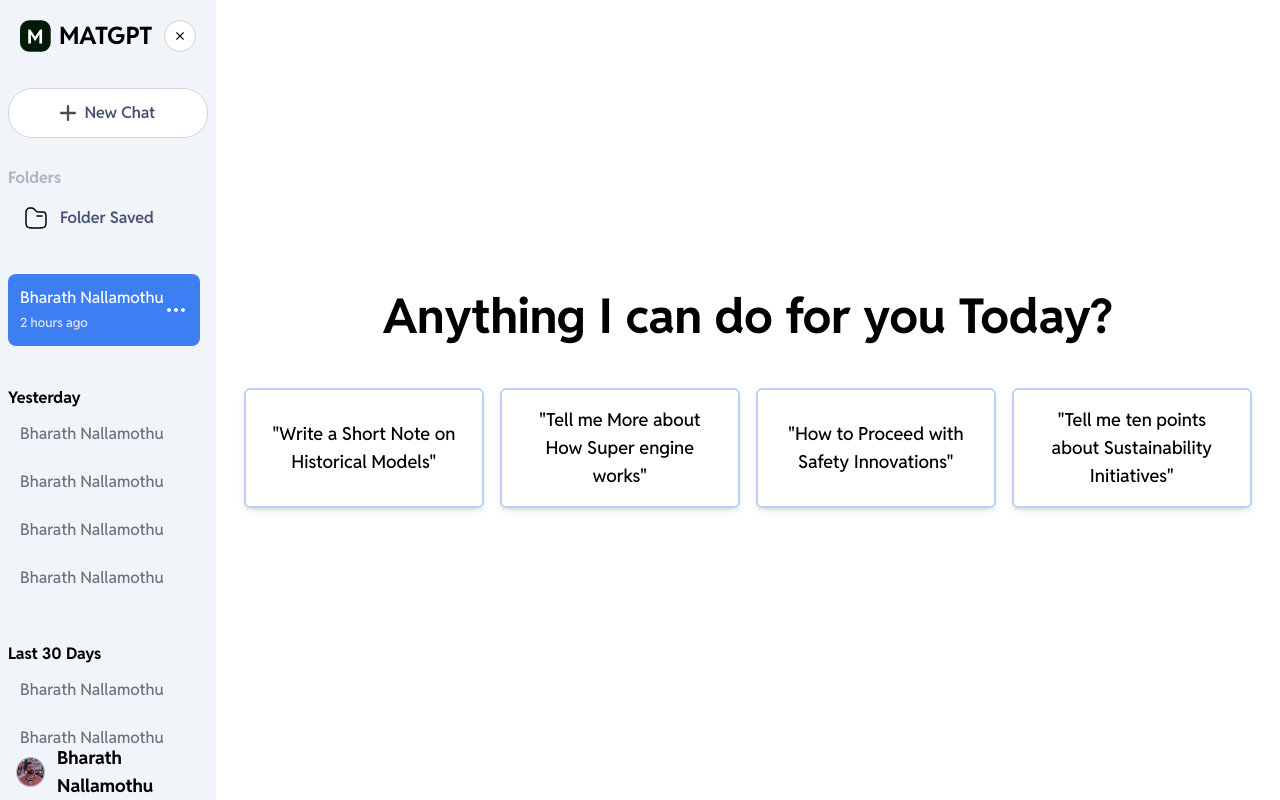
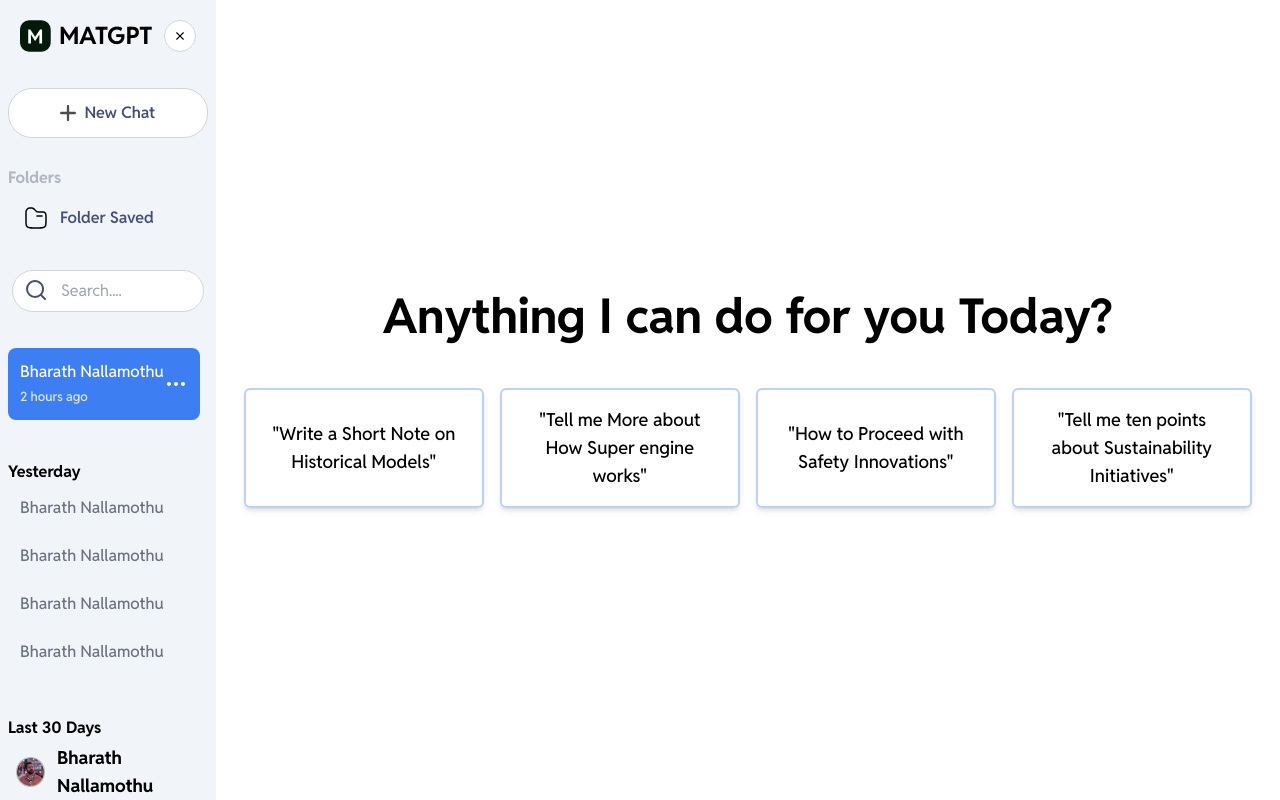
Before and after one commit to SaiTeja1224/MGPT, a React (Vite) app: page / in a window 1280 px wide. Both pictures are taken after a click on the element 71 px from the left and 35 px from the top of the page. Built offline with nearby package versions, Linux system fonts and the light colour scheme.

Commit message:
Added Search Icon

```diff
--- a/src/components/ChatInput.tsx
+++ b/src/components/ChatInput.tsx
@@ -8,7 +8,7 @@ function Input() {
         placeholder="Message Here!"
         autoCorrect="false"
         autoComplete="false"
-        className="bg-[#F7F8FA] focus:bg-white font-bold resize-none w-full min-h-[103px] p-6 pb-3 rounded-[10px] border border-[#CACACA] text-lg transition"
+        className="bg-[#F7F8FA] focus:bg-white font-bold resize-none w-full min-h-[103px] p-6 pb-3 rounded-[10px] border border-[#CACACA] text-lg focus-visible:outline-none focus-visible:border-[#444F74] transition"
       />
       <p className="text-[12px] text-center text-slate-500 mb-4">
         M GPT can make mistakes. Check important info.
--- a/src/components/History.tsx
+++ b/src/components/History.tsx
@@ -26,14 +26,22 @@ function History({ onOpen }: { onOpen: (val: boolean) => void }) {
       <button className="text-[#444F74] flex gap-2 items-center justify-center font-semibold bg-white w-full border border-gray-300 py-3 px-4 mb-7 rounded-3xl">
         <img src="/add-btn.svg" /> New Chat
       </button>
-      <div className="mb-3">
+      <div className="mb-7">
         <h3 className="text-[#AFB5C3] font-bold mb-1">Folders</h3>
-        <div className="flex gap-3 p-3 px-4 text-[#444F74] cursor-pointer hover:text-black hover:bg-secondary rounded-lg">
+        <div className="flex gap-3 p-3 px-4 text-[#444F74] cursor-pointer hover:text-black hover:bg-secondary active:scale-95 transition rounded-lg">
           <img src="/folder-icon.svg" />{" "}
           <p className="font-semibold">Folder Saved</p>{" "}
         </div>
       </div>
-      <div className="side-bar-scroll h-[70%] overflow-y-auto pt-5 pe-2">
+      <div className="relative px-1 mb-4">
+        <input
+          type="search"
+          placeholder="Search...."
+          className="p-2 px-4 ps-12 focus-visible:outline-none focus-visible:border-[#444F74] w-full rounded-3xl border border-gray-300 text-[#444F74]"
+        />
+        <img src="/search-icon.svg" className="absolute top-2 left-4" />
+      </div>
+      <div className="side-bar-scroll h-[62%] overflow-y-auto pt-5 pe-2">
         <div>
           <HistoryItem
             isActive
```
Also changed, not shown: public/search-icon.svg (added).
